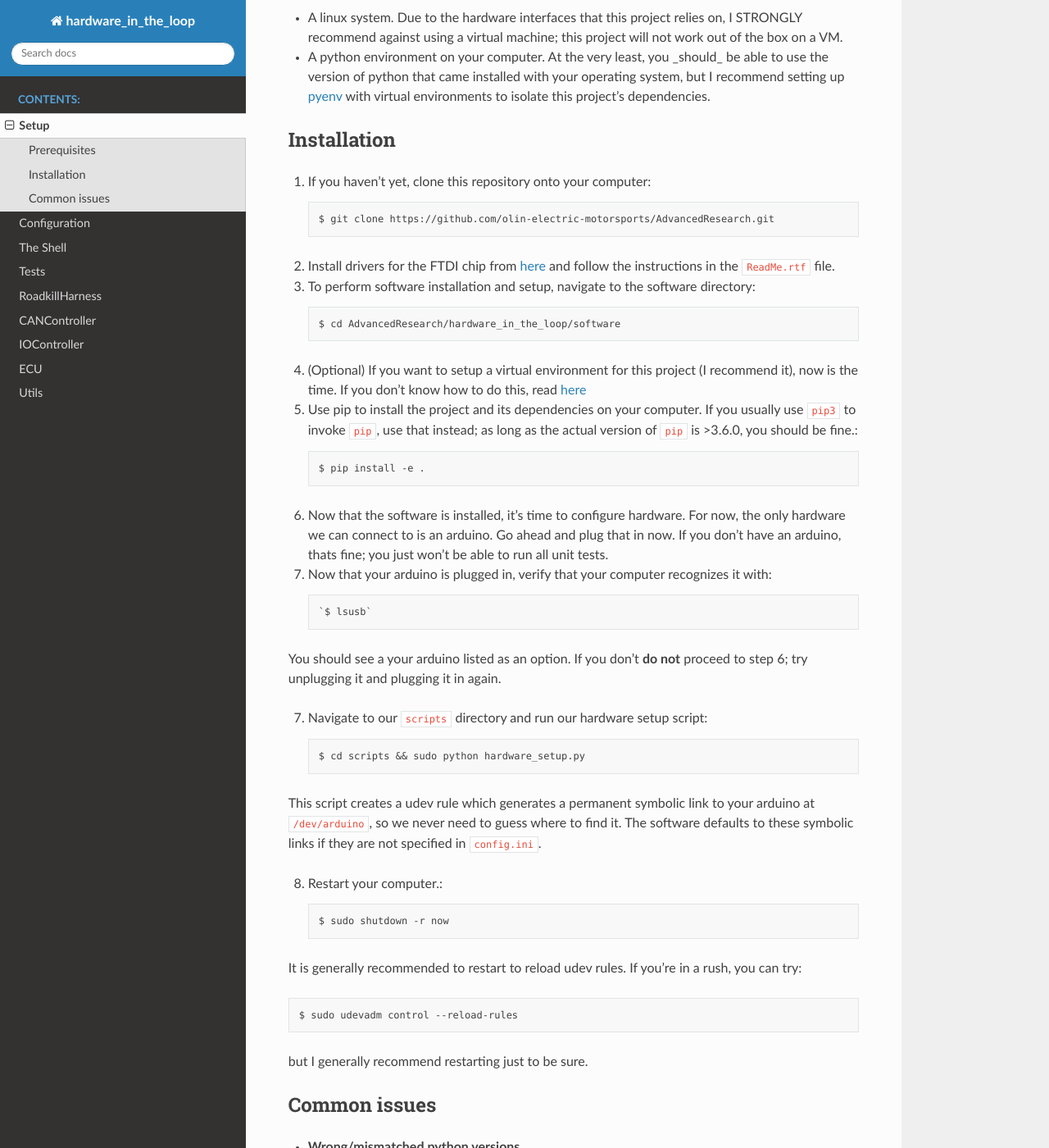
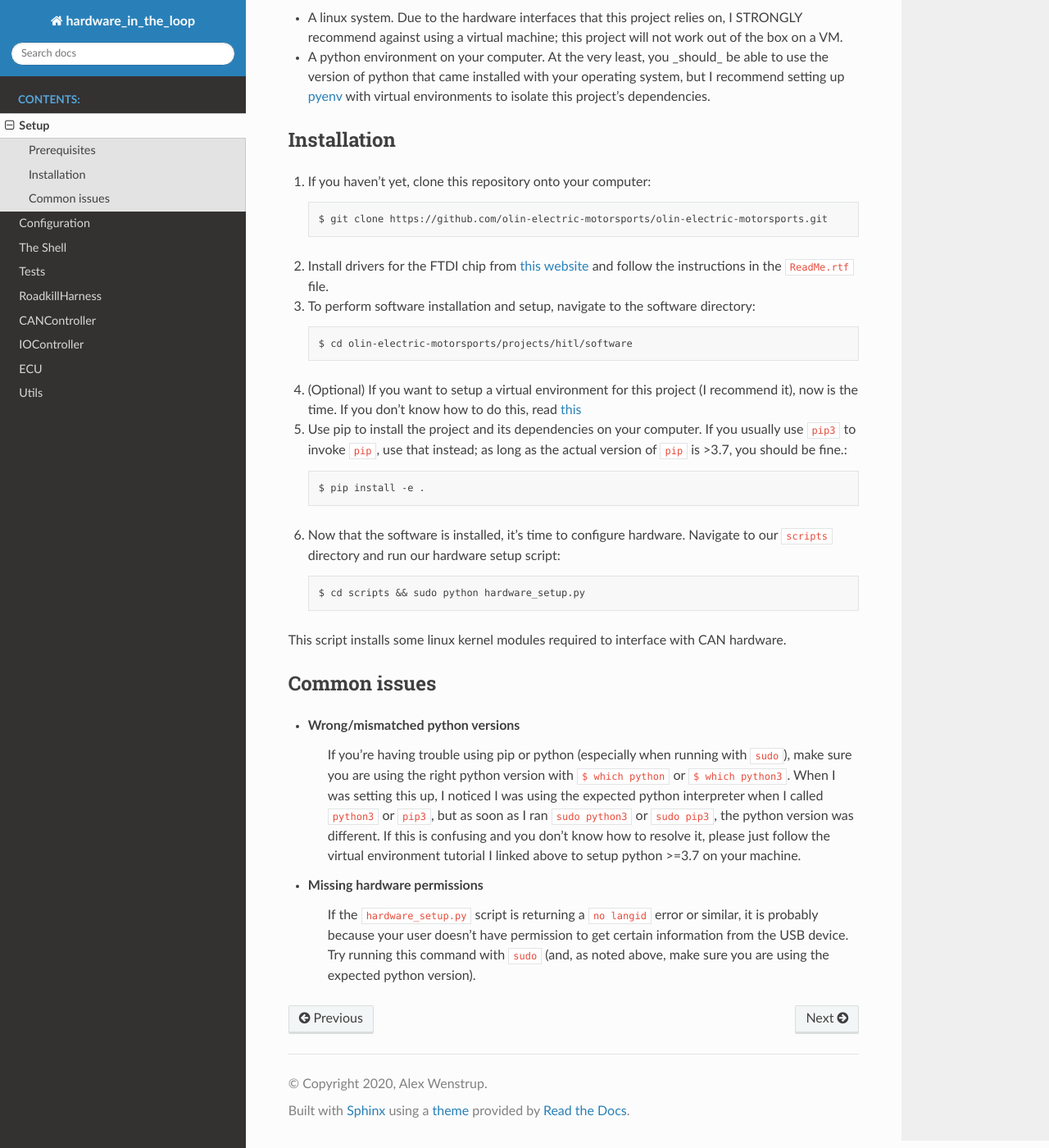
Before and after one commit to olin-electric-motorsports/olin-electric-motorsports, a Sphinx documentation site: the page built from projects/hitl/software/docs/source/setup.rst, in a window 1280 px wide and 1400 px high, scrolled down 254 px. Shown: the whole window at 82% size. Built offline with Sphinx 7.4.7 and the Read the Docs theme 2.0.0, drawn with Linux system fonts in a browser that asks for light colours.

Commit message:
Update documentation for hitl project

```diff
--- a/projects/hitl/software/docs/source/config.rst
+++ b/projects/hitl/software/docs/source/config.rst
@@ -33,7 +33,7 @@ PATHS
 This section should be pretty self explanatory; these are the paths the project uses to look for files and devices. These paths should be consumed by the top-level testing object (for example, a ``RoadkillHarness``), and passed from there to the objects that need them (for example, an ``IOController``).
 
 pin_config:
-    The path the pin config file (relative to the ``artifacts`` directory). This file is documented in more detail on the ``IOController`` page. For example, if your pin config file is at ``artifacts/pin_info.csv``, use ``pin_info.csv`` (NOT ``~/AdvancedResearch/hardware_in_the_loop/software/artifacts/pin_info.csv``)
+    The path the pin config file (relative to the ``artifacts`` directory). This file is documented in more detail on the ``IOController`` page. For example, if your pin config file is at ``artifacts/pin_info.csv``, use ``pin_info.csv`` (NOT ``olin-electric-motorsporstsoftware/artifacts/pin_info.csv``)
 
 dbc_path
     The path your ``.dbc`` file. Like ``pin_config``, this is relative to the ``artifacts`` directory.
--- a/projects/hitl/software/docs/source/index.rst
+++ b/projects/hitl/software/docs/source/index.rst
@@ -23,7 +23,7 @@ Welcome to the OlinHITL documentation!
 Introduction
 ============
 
-Welcome to the OlinHITL homepage! This project was built to enable Olin's Formula SAE team to perform hardware-in-the-loop testing on their car. It isn't quite a python library, and isn't quite a full-fledged application; it lives somewhere in between. If you plan on using this project to write tests, we recommend developing tests inside this projects' ``tests`` directory, but you by no means have to. As long as you follow the setup instructions on the setup page, you should be good to develop tests wherever.
+Welcome to the OlinHITL homepage! This project was built to enable Olin's Formula SAE team to perform hardware-in-the-loop testing on their car. It isn't quite a python library, and isn't quite a full-fledged application; it lives somewhere in between. If you plan on using this project to write tests, we recommend developing tests inside this projects' ``tests`` directory.
 
 Indices and tables
 ==================
--- a/projects/hitl/software/docs/source/setup.rst
+++ b/projects/hitl/software/docs/source/setup.rst
@@ -13,43 +13,26 @@ Installation
 
 1. If you haven't yet, clone this repository onto your computer::
 
-    $ git clone https://github.com/olin-electric-motorsports/AdvancedResearch.git
+    $ git clone https://github.com/olin-electric-motorsports/olin-electric-motorsports.git
 
-2. Install drivers for the FTDI chip from `here <https://ftdichip.com/drivers/d2xx-drivers/>`_ and follow the instructions in the ``ReadMe.rtf`` file.
+2. Install drivers for the FTDI chip from `this website <https://ftdichip.com/drivers/d2xx-drivers/>`_ and follow the instructions in the ``ReadMe.rtf`` file.
 
 3. To perform software installation and setup, navigate to the software directory::
 
-    $ cd AdvancedResearch/hardware_in_the_loop/software
+    $ cd olin-electric-motorsports/projects/hitl/software
 
-4. (Optional) If you want to setup a virtual environment for this project (I recommend it), now is the time. If you don't know how to do this, read `here <https://realpython.com/intro-to-pyenv/>`_
+4. (Optional) If you want to setup a virtual environment for this project (I recommend it), now is the time. If you don't know how to do this, read `this <https://realpython.com/intro-to-pyenv/>`_
 
-5. Use pip to install the project and its dependencies on your computer. If you usually use ``pip3`` to invoke ``pip``, use that instead; as long as the actual version of ``pip`` is >3.6.0, you should be fine.::
+5. Use pip to install the project and its dependencies on your computer. If you usually use ``pip3`` to invoke ``pip``, use that instead; as long as the actual version of ``pip`` is >3.7, you should be fine.::
 
     $ pip install -e .
 
-6. Now that the software is installed, it's time to configure hardware. For now, the only hardware we can connect to is an arduino. Go ahead and plug that in now. If you don't have an arduino, thats fine; you just won't be able to run all unit tests.
-
-7. Now that your arduino is plugged in, verify that your computer recognizes it with::
-
-    `$ lsusb`
-
-You should see a your arduino listed as an option. If you don't **do not** proceed to step 6; try unplugging it and plugging it in again.
-
-7. Navigate to our ``scripts`` directory and run our hardware setup script::
+6. Now that the software is installed, it's time to configure hardware. Navigate to our ``scripts`` directory and run our hardware setup script::
 
     $ cd scripts && sudo python hardware_setup.py
 
-This script creates a udev rule which generates a permanent symbolic link to your arduino at ``/dev/arduino``, so we never need to guess where to find it. The software defaults to these symbolic links if they are not specified in ``config.ini``.
+This script installs some linux kernel modules required to interface with CAN hardware.
 
-8. Restart your computer.::
-
-    $ sudo shutdown -r now
-
-It is generally recommended to restart to reload udev rules. If you're in a rush, you can try::
-
-    $ sudo udevadm control --reload-rules
-
-but I generally recommend restarting just to be sure.
 
 Common issues
 ^^^^^^^^^^^^^
```
Also changed, not shown: other parts of projects/hitl/software/docs/source/config.rst (+1 -1 lines), 5 other files.
